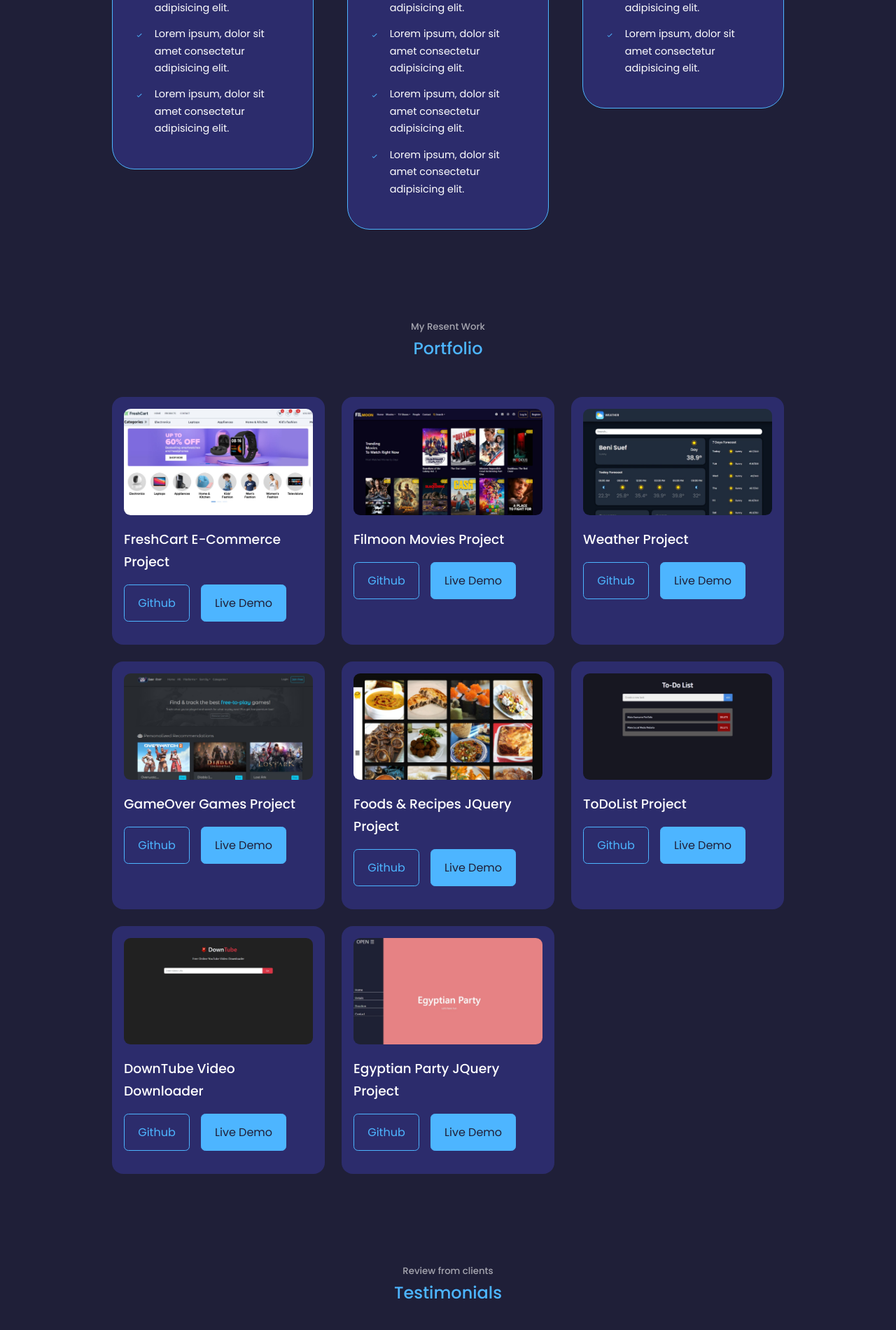
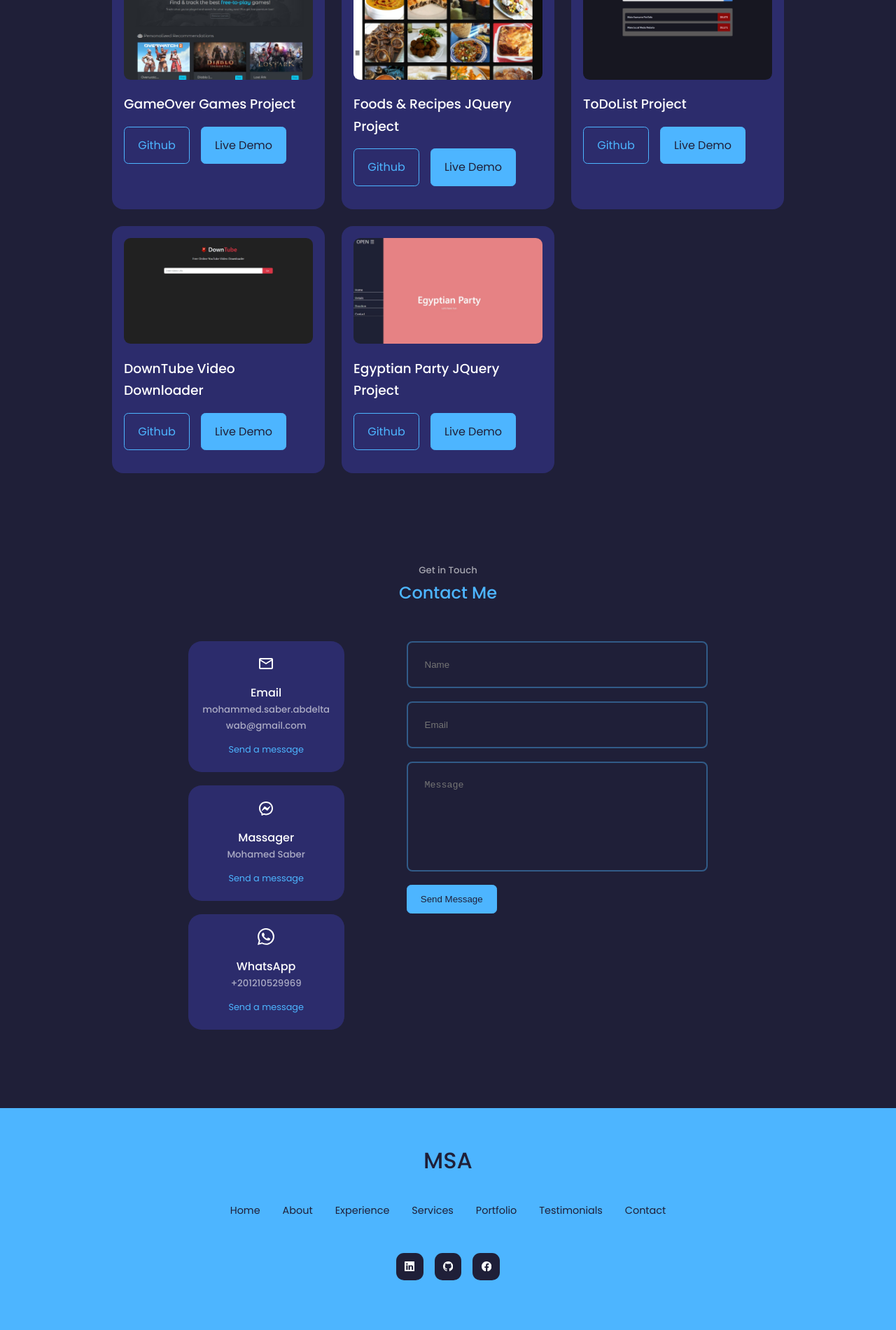
Before and after one commit to MohamedSaber55/portfolio, a React (Create React App) app: page / in a window 1280 px wide. Shown: the part 3000-4900 px from the top of the page at 70% size. Built offline with nearby package versions, Linux system fonts and the light colour scheme.

Commit message:
third commit

```diff
--- a/src/App.js
+++ b/src/App.js
@@ -2,11 +2,11 @@ import About from "./components/About/About.jsx";
 import Contact from "./components/Contact/Contact.jsx";
 import Footer from "./components/Footer/Footer.jsx";
 import Portfolio from "./components/Portfolio/Portfolio.jsx";
-import Services from "./components/Services/Services.jsx";
+// import Services from "./components/Services/Services.jsx";
 import Experience from "./components/Experience/Experience.jsx";
 import Header from "./components/Header/Header.jsx";
 import Navbar from "./components/Navbar/Navbar.jsx";
-import Testimonials from "./components/Testimonials/Testimonials.jsx";
+// import Testimonials from "./components/Testimonials/Testimonials.jsx";
 
 
 function App() {
@@ -16,9 +16,9 @@ function App() {
       <Navbar />
       <About />
       <Experience />
-      <Services />
+      {/* <Services /> */}
       <Portfolio />
-      <Testimonials />
+      {/* <Testimonials /> */}
       <Contact />
       <Footer />
     </div>
--- a/src/components/Navbar/Navbar.jsx
+++ b/src/components/Navbar/Navbar.jsx
@@ -19,7 +19,7 @@ const Navbar = () => {
             <a href="#experience"onClick={() => setActiveNav("#experience")} className={activeNav === "#experience" ? "active" : ""}>
                 <BiBook />
             </a>
-            <a href="#services"onClick={() => setActiveNav("#services")} className={activeNav === "#services" ? "active" : ""}>
+            <a href="#portfolio"onClick={() => setActiveNav("#portfolio")} className={activeNav === "#portfolio" ? "active" : ""}>
                 <RiServiceLine />
             </a>
             <a href="#contact"onClick={() => setActiveNav("#contact")} className={activeNav === "#contact" ? "active" : ""}>
```
Also changed, not shown: src/assets/photo_2023-07-08_05-11-09.jpg (added).
